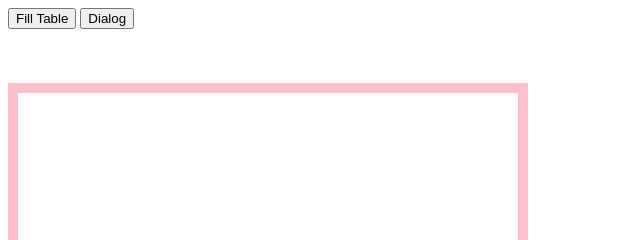
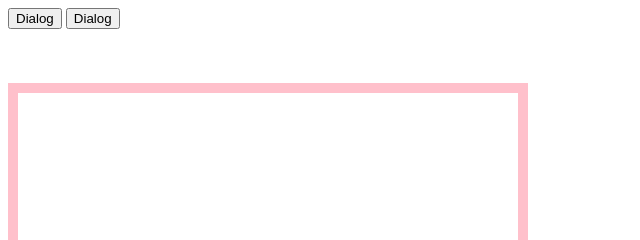
Before and after one commit to MasterBater666/-MasterBater666-_-BossBatak-prelims, a plain HTML site: page index.html in a window 1280 px wide. Shown: the top 240 px of the page, 0-640 px from the left. Drawn offline with Linux system fonts and the light colour scheme.

Commit message:
Update index.html

```diff
--- a/index.html
+++ b/index.html
@@ -6,7 +6,7 @@
     <link rel="stylesheet" href="index.css">
 </head>
 <body>
-<button type="button" >Fill Table</button>
+<button onclick="window.location.href ='table.html'">Dialog</button>
 <button onclick="window.location.href ='Dialog.html'">Dialog</button>
 </body>
 <br>
```
